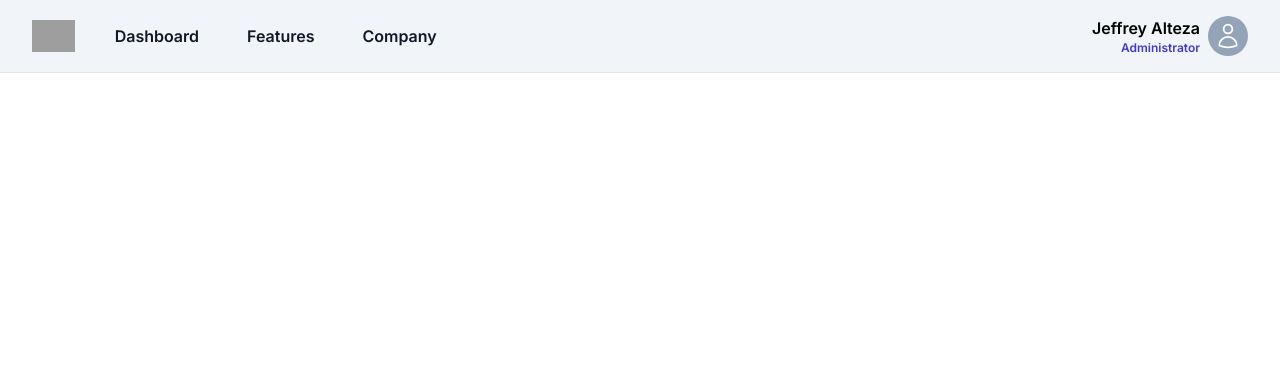
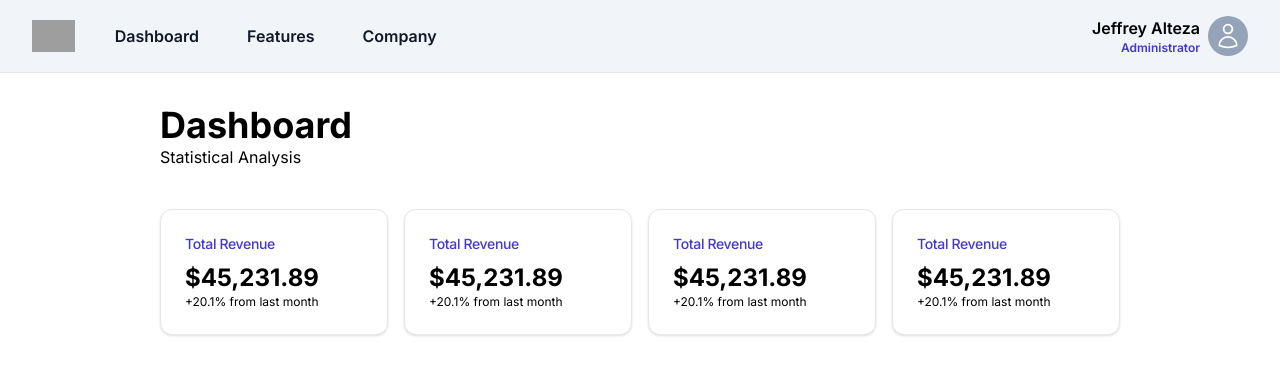
Before and after one commit to JeffAlteza/admin-panel, a Next.js app: page / in a window 1280 px wide. Shown: the top 374 px of the page. Built offline with nearby package versions, Linux system fonts and the light colour scheme; grey boxes are pictures that could not be loaded.

Commit message:
🗑️ clean code

```diff
--- a/src/app/page.js
+++ b/src/app/page.js
@@ -1,7 +1,9 @@
-import Image from 'next/image'
+import Dashboard from './dashboard/page'
 
 export default function Home() {
   return (
-    <div></div>
+    <div>
+      <Dashboard/>
+    </div>
   )
 }
--- a/src/components/dashboard-components/StatsCard.js
+++ b/src/components/dashboard-components/StatsCard.js
@@ -3,13 +3,12 @@ import React from "react";
 const StatsCard = () => {
   return (
     <div className="bg-card text-card-foreground rounded-xl border shadow bg-white">
-      <div class="flex flex-row items-center justify-between space-y-0 p-6 pb-2">
-      <h3 class="text-sm font-medium tracking-tight text-primary_darker">Total Revenue</h3>
-      <svg xmlns="http://www.w3.org/2000/svg" viewBox="0 0 24 24" fill="none" stroke="currentColor" stroke-linecap="round" stroke-linejoin="round" stroke-width="2" class="text-muted-foreground h-4 w-4"><path d="M12 2v20M17 5H9.5a3.5 3.5 0 0 0 0 7h5a3.5 3.5 0 0 1 0 7H6"></path></svg>
+      <div className="flex flex-row items-center justify-between space-y-0 p-6 pb-2">
+      <h3 className="text-sm font-medium tracking-tight text-primary_darker">Total Revenue</h3>
     </div>
-    <div class="p-6 pt-0">
-      <div class="text-2xl font-bold ">$45,231.89</div>
-      <p class="text-muted-foreground text-xs">+20.1% from last month</p>
+    <div className="p-6 pt-0">
+      <div className="text-2xl font-bold ">$45,231.89</div>
+      <p className="text-muted-foreground text-xs">+20.1% from last month</p>
     </div>
     </div>
   );
```
